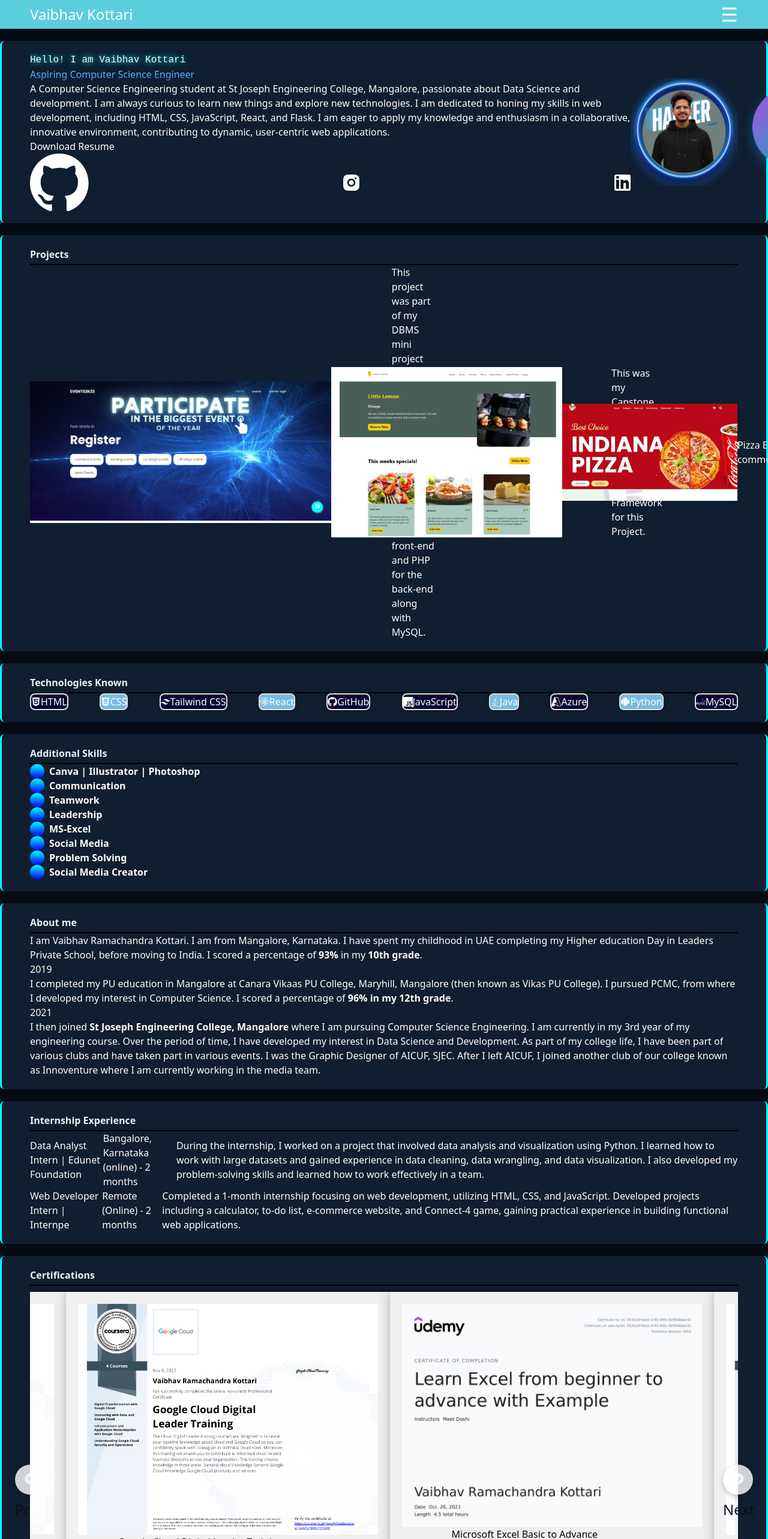
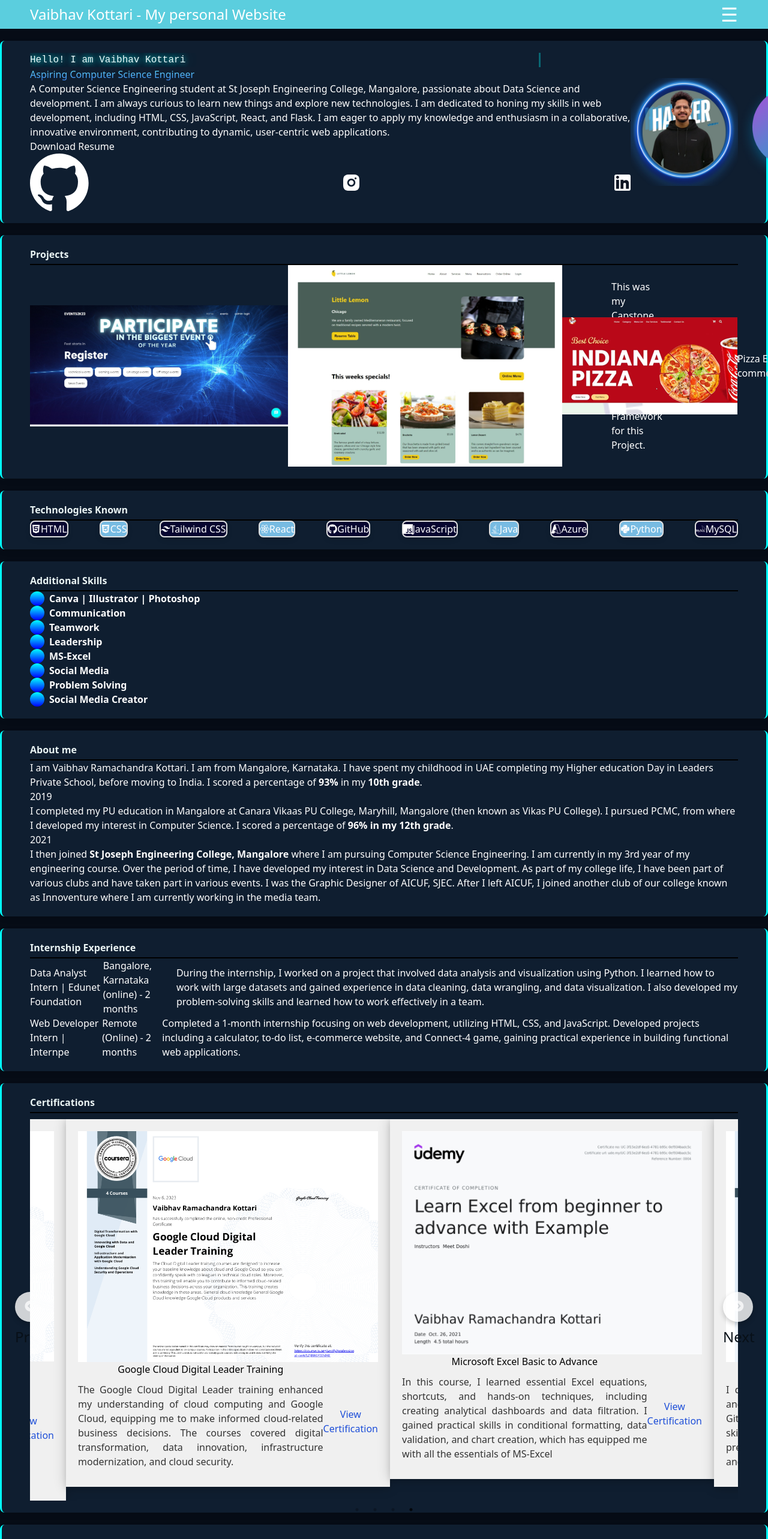
Before and after one commit to kottarivaibhav/portfolio_website, a React (Vite) app: page / in a window 1280 px wide. Shown: the top 2566 px of the page at 60% size. Built offline with nearby package versions, Linux system fonts and the light colour scheme.

Commit message:
few changes added

```diff
--- a/src/App.css
+++ b/src/App.css
@@ -22,8 +22,8 @@ body,html {
 .custom-cursor {
   position: fixed;
   pointer-events: none;
-  width: 30px;
-  height: 30px;
+  width: 50px;
+  height: 50px;
   border-radius: 50%;
   background: rgba(0, 0, 0, 0.7);
   mix-blend-mode: difference;
@@ -36,10 +36,10 @@ body,html {
 .custom-cursor::before {
   content: '';
   position: absolute;
-  width: 12px;
-  height: 12px;
+  width: 70px;
+  height: 50px;
   background: rgba(0, 0, 255, 0.7);
-  border-radius: 50%;
+  border-radius: 70%;
   top: 50%;
   left: 50%;
   transform: translate(-50%, -50%);
@@ -49,15 +49,15 @@ body,html {
 .custom-cursor::after {
   content: '';
   position: absolute;
-  top: 50%;
+  top: 70%;
   left: 50%;
   width: 100px;
-  height: 100px;
+  height: 150px;
   border-radius: 50%;
   background: radial-gradient(circle, rgba(0, 0, 255, 0.8) 0%, rgba(0, 0, 255, 0) 80%);
   transform: translate(-50%, -50%);
   pointer-events: none;
-  animation: sparkle 1.5s infinite alternate;
+  animation: sparkle 0.7s infinite alternate;
 }
 
 /* Keyframes for sparkling effect */
@@ -87,14 +87,20 @@ body,html {
 }
 
 /* Header styles */
-header {
+.header-1 {
   background-color: #5bcede; /* Light blue background for header */
   color: rgb(255, 255, 255); /* White text color */
-  position: sticky; /* Sticky positioning to stay at the top */
-  top: 0; /* Stick to the top */
-  z-index: 1000; /* Ensure header stays above other content */
+  position: sticky;
+  width:100%;
+  top:0;
+  margin: 0;
+  padding: 0px;
+  overflow: hidden;; /* Sticky positioning to stay at the top */
+   /* Stick to the top */
+   /* Ensure header stays above other content */
   transition: background-color 0.3s, box-shadow 0.3s; /* Smooth transition effects */
 }
+
 
 /* Container inside the header */
 .container {
@@ -209,7 +215,7 @@ header {
   white-space: nowrap;
   overflow: hidden;
   border-right: 3px solid #00ffff; /* Light blue cursor effect */
-  animation: typing 4s steps(40, end), blink-caret 0.75s step-end infinite;
+  animation: typing 7s steps(40, end), blink-caret 0.75s infinite;
   text-shadow: 0 0 10px rgba(0, 255, 255, 0.8), 0 0 20px rgba(0, 255, 255, 0.6), 0 0 30px rgba(0, 255, 255, 0.4);
 }
 
--- a/src/components/CertificationCarousel.jsx
+++ b/src/components/CertificationCarousel.jsx
@@ -27,7 +27,7 @@ const certifications = [
   {
     img: certification4,
     title: 'Microsoft Excel Basic to Advance',
-    description: 'In this course, I learned essential Excel equations, shortcuts, and hands-on techniques, including creating analytical dashboards and data filtration. I gained practical skills in conditional formatting, data validation, and chart creation, all without needing prior knowledge.',
+    description: 'In this course, I learned essential Excel equations, shortcuts, and hands-on techniques, including creating analytical dashboards and data filtration. I gained practical skills in conditional formatting, data validation, and chart creation, which has equipped me with all the essentials of MS-Excel  ',
     link: 'https://www.udemy.com/certificate/UC-3f15e2df-6ea5-4781-b95c-0ef934badc5c/'
   }
 ];
@@ -50,7 +50,7 @@ const CertificationCarousel = () => {
       <h2 className="text-4xl font-bold underline-header text-center mb-4">Certifications</h2>
         <Slider {...settings}>
           {certifications.map((cert, index) => (
-            <div key={index} className='flex flex-col items-center border rounded-md glow-effect'>
+            <div key={index} className='flex flex-col items-center border rounded-md glow-effect align-middle'>
               <img src={cert.img} alt={cert.title} className=" mr-10 ml-40 w-80  mb-4" />
               <div className="flex flex-col justify-between h-full p-4">
                 <div>
@@ -58,8 +58,11 @@ const CertificationCarousel = () => {
                   <p className="text-gray-700 mt-2">{cert.description}</p>
                 </div>
                 <div className="flex justify-center mt-4">
-                  <a href={cert.link} target='_blank' rel='noopener noreferrer' className="text-blue-500 hover:underline">View Certification</a>
-                </div>
+  <button className="bg-grey-100 text-white font-semibold py-2 px-4 rounded-2xl shadow-lg hover:bg-blue-600 focus:outline-none focus:ring-2 focus:ring-blue-400 focus:ring-opacity-50 transition duration-300">
+    <a href={cert.link} target="_blank" rel="noopener noreferrer" className="text-white no-underline">View Certification</a>
+  </button>
+</div>
+
               </div>
             </div>
 
--- a/src/components/Header.jsx
+++ b/src/components/Header.jsx
@@ -9,11 +9,11 @@ const Header = () => {
   };
 
   return (
-    <header className="sticky-header">
+    <header className='header-1'>
       <div className="container m-auto px-5 py-4">
-        <div className="flex justify-between items-center">
+        <div className="flex justify-between ">
           <div className="logo">
-            <h1 className="font-extrabold text-2xl">Vaibhav Kottari</h1>
+            <h1 className="font-extrabold text-2xl" id="#home"><a href='#home'>Vaibhav Kottari - <span className='text-large'>My personal Website </span></a></h1>
           </div>
           <button className="menu-toggle" onClick={toggleMenu}>
             <span className="menu-icon">&#9776;</span> {/* Hamburger icon */}
--- a/src/components/Project.jsx
+++ b/src/components/Project.jsx
@@ -12,15 +12,15 @@ const ProjectSection = () => {
         <h2 className="text-4xl font-bold underline-header text-center">Projects</h2>
         <div className='flex flex-col gap-5 mt-5 md:flex-row md:flex-wrap'>
           {/* Project 1 */}
-          <div className='flex-1 border rounded-md p-5 flex flex-col md:w-1/3'>
+          <div className='flex-1 border rounded-md p-5 flex flex-col md:w-20'>
             <img src={project1} alt='project1' className="w-full h-48 object-cover mb-4" />
-            <h3 className="text-2xl font-semibold mt-7">College Event Management System</h3>
-            <p className="text-gray-400 mt-2">This project was part of my DBMS mini project where I developed a system for managing college events. I used HTML, CSS, and JavaScript for the front-end and PHP for the back-end along with MySQL.</p>
+            <h3 className="text-2xl font-semibold mt-7">Event Management </h3>
+            <p className="text-gray-400 mt-2">This project was part of my DBMS mini project where I developed a system for managing college events. </p>
             <div className="mt-auto flex mt-12 gap-2">
-              <button className="flex-1 text-sm py-3 bg-gradient-to-t from-blue-500 rounded-full to-cyan-500 hover:from-blue-700 hover:to-cyan-700">
+              <button className="flex-1 text-sm py-5 mt-2 bg-gradient-to-t from-blue-500 rounded-full to-cyan-500 hover:from-blue-700 hover:to-cyan-700">
                 <a href='https://github.com/kottarivaibhav/dbms_mini_project' target='_blank' rel='noopener noreferrer'>Live preview</a>
               </button>
-              <button className="flex-1 text-sm py-3 border rounded-full hover:border-blue-500 hover:text-blue-500">
+              <button className="flex-1 text-sm py-3 mt-2 border rounded-full hover:border-blue-500 hover:text-blue-500">
                 <a href='https://github.com/kottarivaibhav/dbms_mini_project' target='_blank' rel='noopener noreferrer'>Checkout GitHub</a>
               </button>
             </div>
@@ -31,10 +31,10 @@ const ProjectSection = () => {
             <h3 className="text-2xl font-semibold mt-8">Little Lemon Restaurant</h3>
             <p className="text-gray-400 text-sm mt-2">This was my Capstone Project from Meta Front End Developer Path. I used React Framework for this Project.</p>
             <div className="mt-auto flex mt-12 gap-2">
-              <button className="flex-1 text-sm py-3 bg-gradient-to-t from-blue-500 rounded-full to-cyan-500 hover:from-blue-700 hover:to-cyan-700">
+              <button className="flex-1 text-sm py-5 mt-2 bg-gradient-to-t from-blue-500 rounded-full to-cyan-500 hover:from-blue-700 hover:to-cyan-700">
                 <a href='https://kottarivaibhav.github.io/meta_front_end_developer_capstone/' target='_blank' rel='noopener noreferrer'>Live preview</a>
               </button>
-              <button className="flex-1 text-sm py-3 border rounded-full hover:border-blue-500 hover:text-blue-500">
+              <button className="flex-1 text-sm py-3 mt-2 border rounded-full hover:border-blue-500 hover:text-blue-500">
                 <a href='https://github.com/kottarivaibhav/meta_front_end_developer_capstone' target='_blank' rel='noopener noreferrer'>Checkout GitHub</a>
               </button>
             </div>
@@ -45,10 +45,10 @@ const ProjectSection = () => {
             <h3 className="text-2xl font-semibold mt-8">Pizza E-commerce</h3>
             <p className="text-gray-400 text-sm mt-2">Responsive HTML/CSS layout for online Pizza ordering website using HTML5, CSS3 (SCSS)</p>
             <div className="mt-auto flex mt-12 gap-2">
-              <button className="flex-1 text-sm py-3 bg-gradient-to-t from-blue-500 rounded-full to-cyan-500 hover:from-blue-700 hover:to-cyan-700">
+              <button className="flex-1 text-sm py-5 mt-2 bg-gradient-to-t from-blue-500 rounded-full to-cyan-500 hover:from-blue-700 hover:to-cyan-700">
                 <a href='https://kottarivaibhav.github.io/Ecommerce_PizzaStore/' target='_blank' rel='noopener noreferrer'>Live Preview</a>
               </button>
-              <button className="flex-1 text-sm py-3 border rounded-full hover:border-blue-500 hover:text-blue-500">
+              <button className="flex-1 text-sm py-3 mt-2 border rounded-full hover:border-blue-500 hover:text-blue-500">
                 <a href='#' target='_blank' rel='noopener noreferrer'>Checkout GitHub</a>
               </button>
             </div>
```
